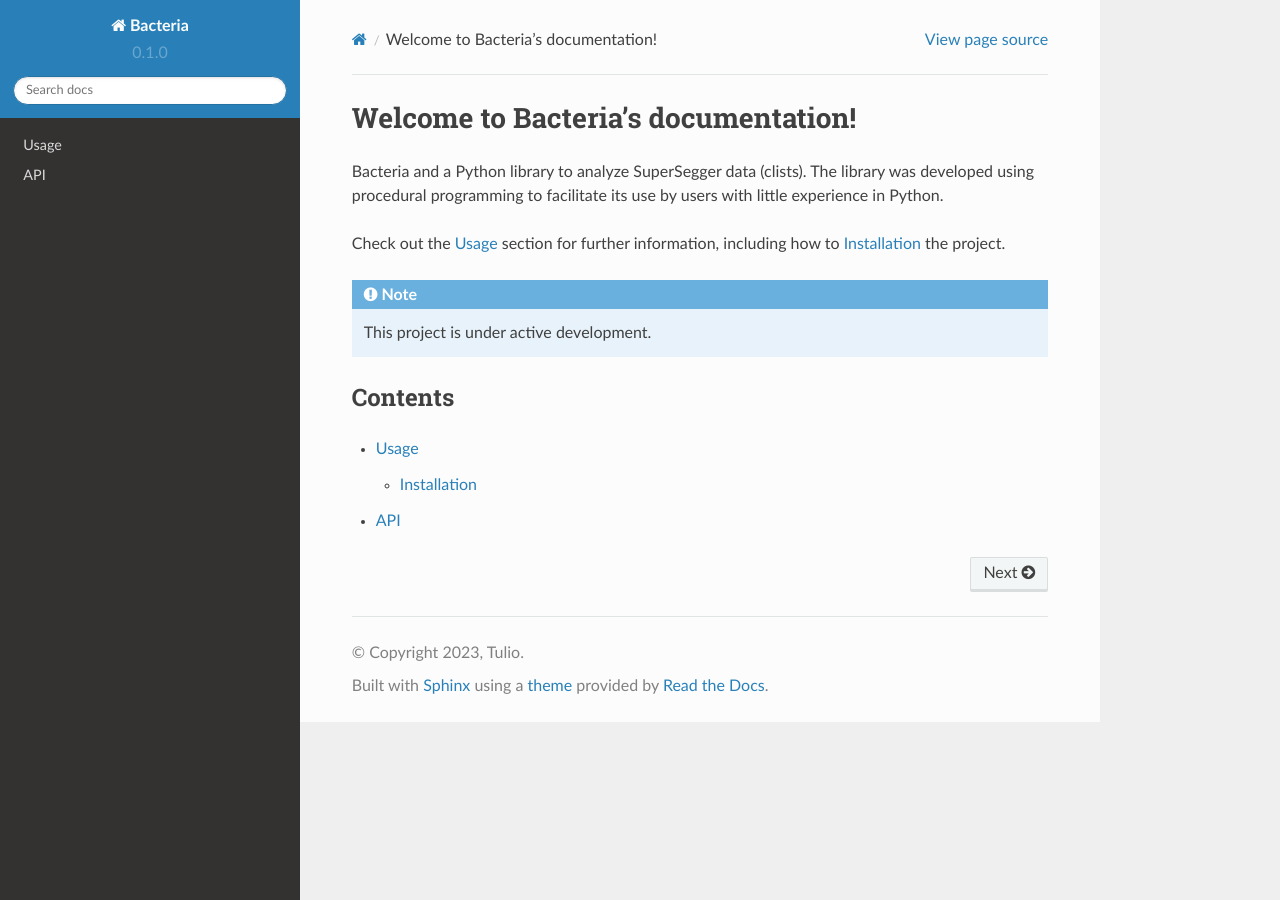
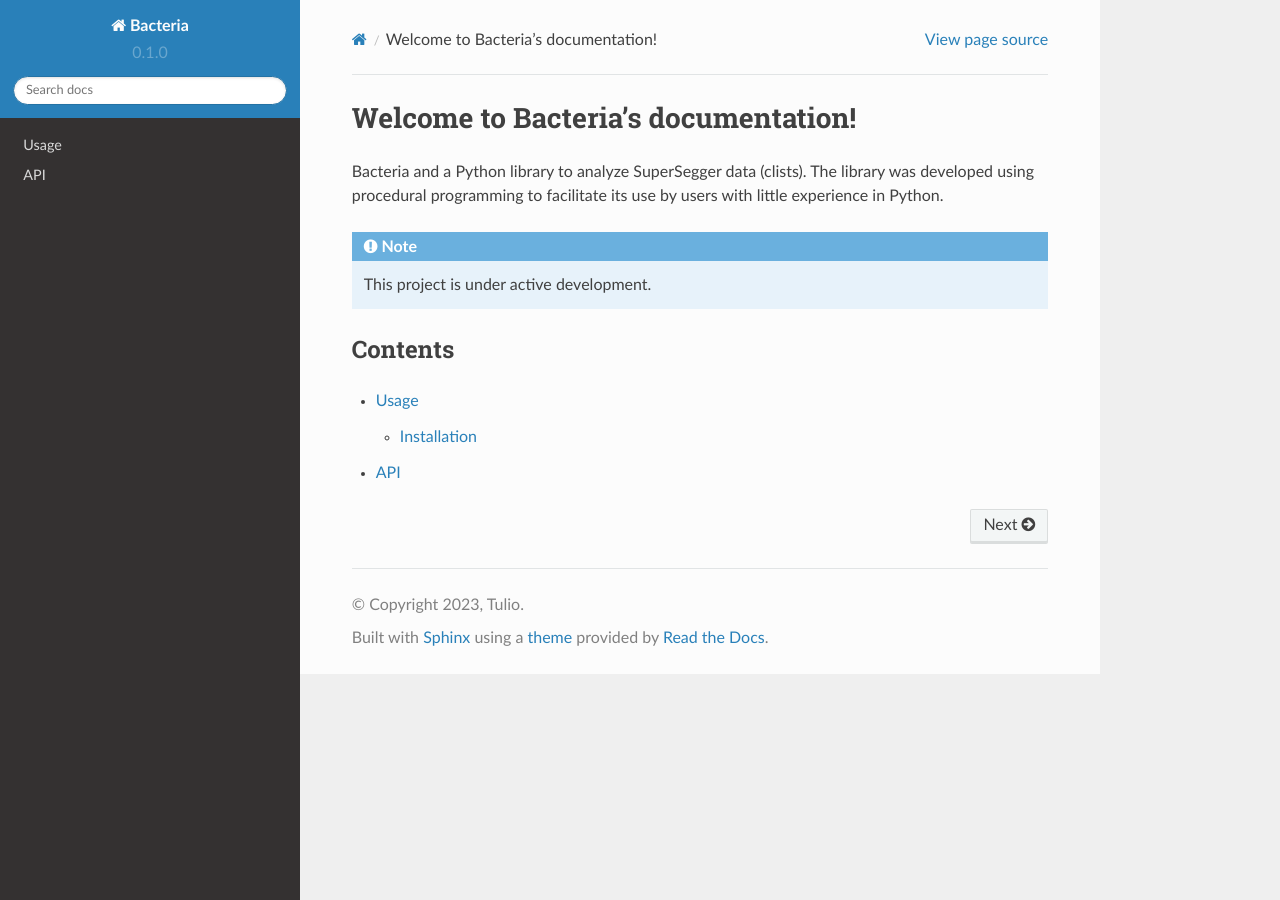
Before and after one commit to tuliofalmeida/bacteria, a Sphinx documentation site: the page built from docs/source/index.rst, in a window 1280 px wide. Built offline with Sphinx 7.4.7 and the Read the Docs theme 2.0.0, drawn with Linux system fonts in a browser that asks for light colours.

```diff
--- a/docs/source/index.rst
+++ b/docs/source/index.rst
@@ -4,9 +4,6 @@ Welcome to Bacteria's documentation!
 Bacteria and a Python library to analyze SuperSegger data (clists).
 The library was developed using procedural programming to facilitate
 its use by users with little experience in Python.
-
-Check out the :doc:`usage` section for further information, including
-how to :ref:`installation` the project.
 
 .. note::
 
--- a/docs/source/usage.rst
+++ b/docs/source/usage.rst
@@ -1,16 +1,12 @@
 Usage
 =====
-
-.. _installation:
 
 Installation
 ------------
 
 The latest stable release is available on PyPi, and you can install it by saying
 
-.. code-block:: console
-
-   (.venv) $ pip install bacteria
+``$ pip install bacteria``
 
 To build Bacteria from source, say ``python setup.py build``.
 Then, to install Bacteria, say ``python setup.py install``.
```
